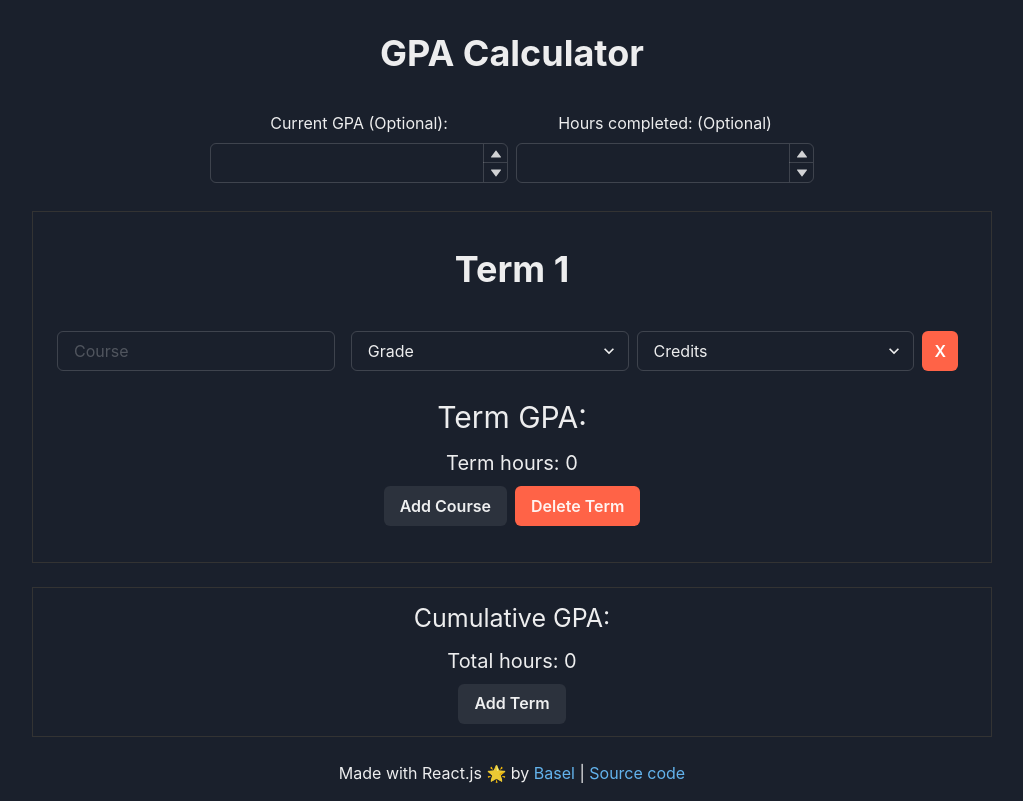
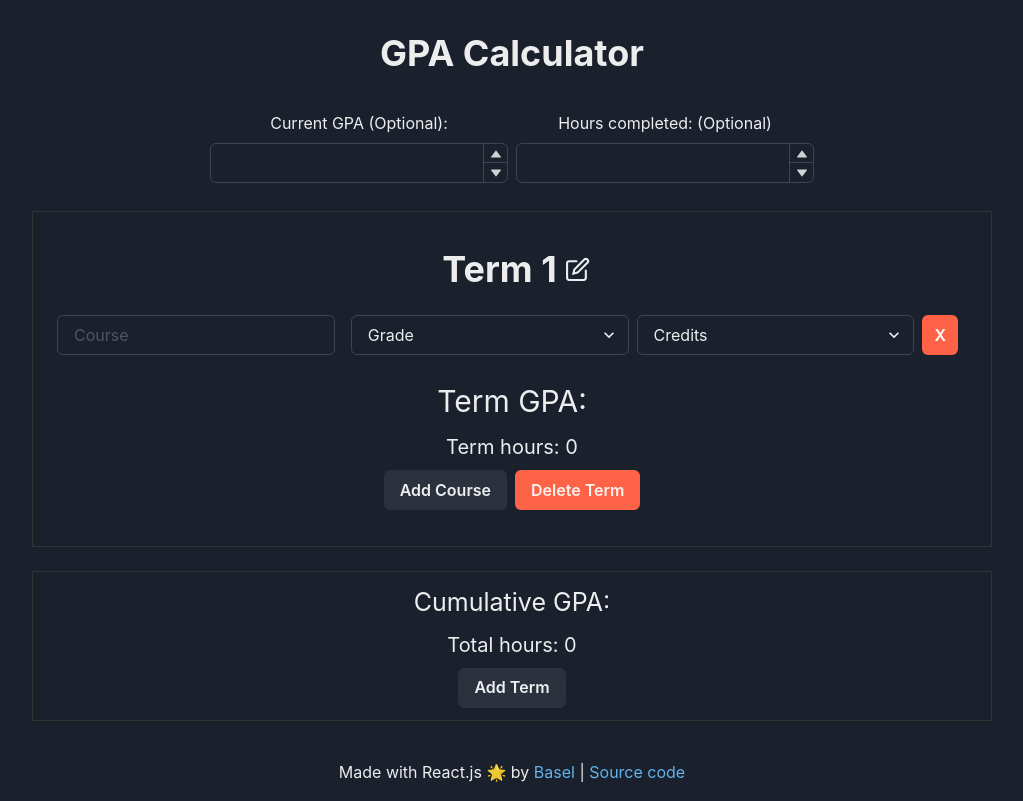
Before and after one commit to Yokozuna59/kfupm-gpa-calculator, a React (Create React App) app: page / in a window 1280 px wide. Shown: the whole page, without its empty margins (128-1151 px from the left). Built offline with nearby package versions, Linux system fonts and the light colour scheme.

Commit message:
Implement edit term name feature

```diff
--- a/src/components/Term.js
+++ b/src/components/Term.js
@@ -1,9 +1,10 @@
-import React from "react";
-import { Box, Text, Center, VStack } from "@chakra-ui/layout";
-import { Button, Heading, HStack } from "@chakra-ui/react";
+import React, { useState } from "react";
+import { Box, Text, Center, VStack, Flex } from "@chakra-ui/layout";
+import { Button, Heading, HStack, Input } from "@chakra-ui/react";
 
 import { Course } from "./Course";
 import { useGpa } from "../hooks/useGpa";
+import { EditIcon } from "@chakra-ui/icons";
 
 export function Term({
   id,
@@ -15,6 +16,10 @@ export function Term({
   onDeleteCourse,
 }) {
   const { gpa, totalHours } = useGpa(courses);
+  const [isEditingTitle, setIsEditingTitle] = useState(false);
+  const [termTitle, setTermTitle] = useState(title);
+
+  const toggleTitleField = () => setIsEditingTitle(!isEditingTitle);
 
   // TODO: This really needs refactoring
   const handleInputChange = (event, id) => {
@@ -37,9 +42,29 @@ export function Term({
 
   return (
     <Box border="1px solid #333" py="9" my="6" maxW="960px" mx="auto">
-      <Heading mb="8" textAlign="center">
-        {title}
-      </Heading>
+      <Center>
+        {isEditingTitle ? (
+          <Input
+            textAlign="center"
+            w={"md"}
+            value={termTitle}
+            onBlur={toggleTitleField}
+            onChange={(e) => setTermTitle(e.target.value)}
+            autoFocus
+          />
+        ) : (
+          <Flex justify={"center"} align={"center"}>
+            <Heading mx={2}>{termTitle}</Heading>
+            <EditIcon
+              w={25}
+              h={25}
+              _hover={{ color: "#a1a1a1" }}
+              onClick={toggleTitleField}
+            />
+          </Flex>
+        )}
+      </Center>
+
       {courses.map((field) => (
         <Course
           grade={field.grade}
```
